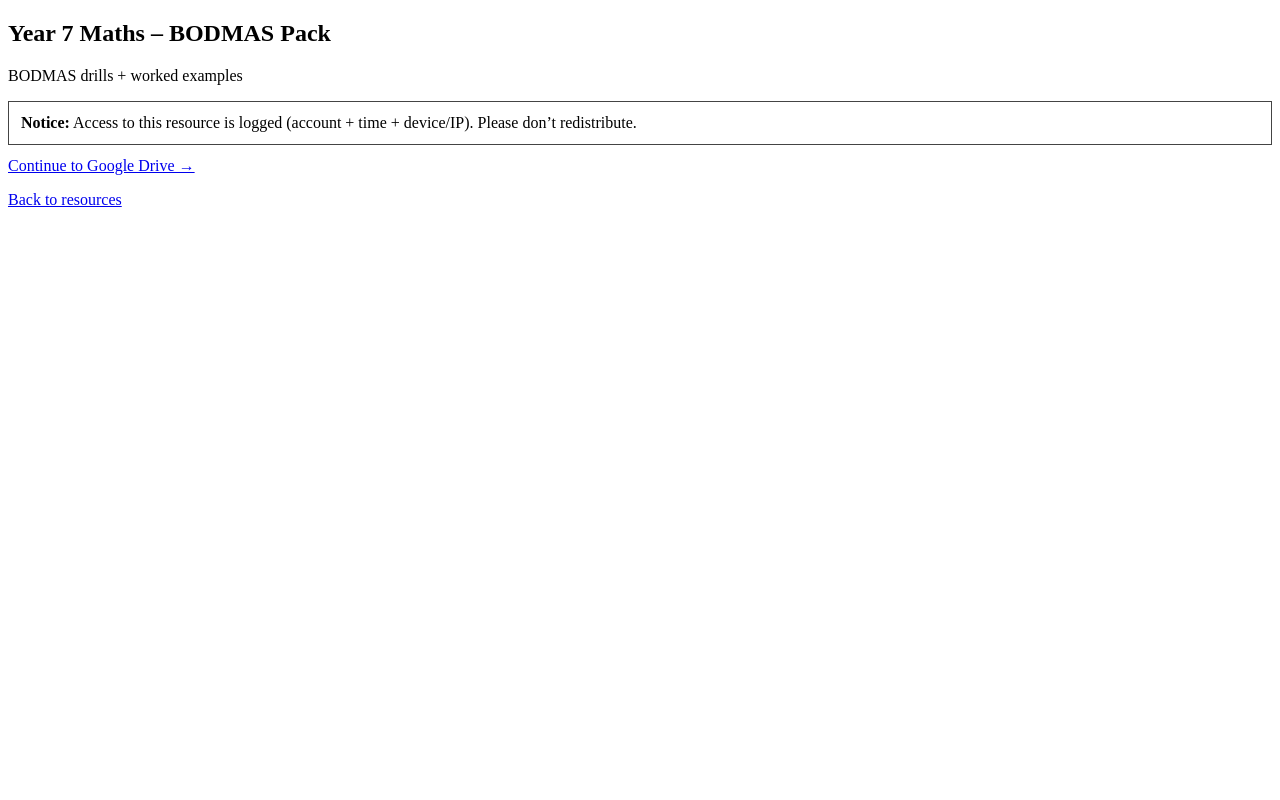
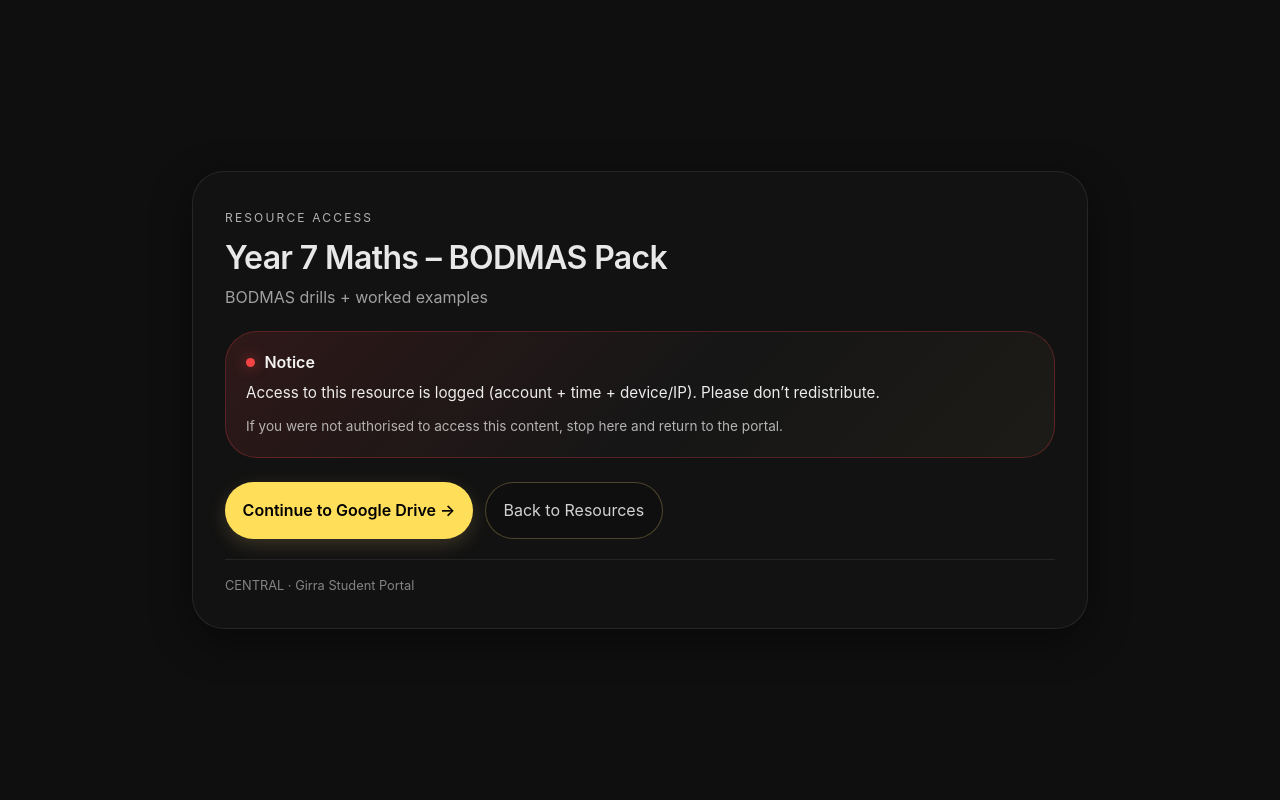
Before and after one commit to sounth-coder/SE12_CENTRAL_SP, a Flask app: page /resource/16 in a window 1280 px wide. Run offline with Flask 3, Linux system fonts and the light colour scheme; a user stored in the database is signed in; data comes from the database, SQL or seed files in the repository; both versions use the stored data as it was after the commit.

Commit message:
New UI/UX changes made on student end
Still working on perfecting the front end, now that most of the backend has arrived.

```diff
--- /dev/null
+++ b/static/styles/resource_warning.css
@@ -0,0 +1,150 @@
+/*THIS PAGE IS DESIGNED TO SERVE AS A WARNING TO KEEP CONFIDENTIAL ACADEMIC MATERIAL TO THEIR OWN SCHOOL ONLY! */
+.resource-warning-wrap{
+  min-height: 100vh;
+  display: flex;
+  align-items: center;
+  justify-content: center;
+  padding: 2rem 1.25rem;
+  background: var(--girra-bg);
+}
+
+.resource-warning-card{
+  width: 100%;
+  max-width: 56rem;
+  background: rgba(20, 20, 20, 0.75);
+  border: 1px solid rgba(42, 42, 42, 0.9);
+  border-radius: var(--radius-2xl);
+  padding: 2rem;
+  box-shadow: 0 12px 40px rgba(0,0,0,0.45);
+  backdrop-filter: blur(10px);
+}
+
+.resource-warning-header{
+  margin-bottom: 1.25rem;
+}
+
+.resource-badge{
+  display: inline-flex;
+  align-items: center;
+  gap: 0.5rem;
+  font-size: 0.75rem;
+  letter-spacing: 0.18em;
+  color: rgba(232, 232, 232, 0.75);
+  text-transform: uppercase;
+  margin-bottom: 0.75rem;
+}
+
+.resource-title{
+  font-size: 2rem;
+  line-height: 1.2;
+  letter-spacing: -0.02em;
+  margin-bottom: 0.5rem;
+}
+
+.resource-desc{
+  color: var(--girra-text-muted);
+  max-width: 46rem;
+}
+
+/* WARNING PANEL */
+.warning-panel{
+  margin-top: 1.25rem;
+  padding: 1.25rem 1.25rem;
+  border-radius: var(--radius-2xl);
+  border: 1px solid rgba(255, 70, 70, 0.25);
+  background:
+    linear-gradient(135deg, rgba(255, 70, 70, 0.12) 0%, rgba(255, 255, 255, 0.02) 55%, rgba(196, 169, 98, 0.06) 100%);
+}
+
+.warning-top{
+  display: flex;
+  align-items: center;
+  gap: 0.6rem;
+  margin-bottom: 0.5rem;
+}
+
+.warning-dot{
+  width: 0.55rem;
+  height: 0.55rem;
+  border-radius: 999px;
+  background: rgba(255, 70, 70, 0.95);
+  box-shadow: 0 0 14px rgba(255, 70, 70, 0.55);
+}
+
+.warning-title{
+  font-size: 1rem;
+  font-weight: 600;
+  color: rgba(255, 255, 255, 0.95);
+}
+
+.warning-text{
+  color: rgba(255, 255, 255, 0.92);
+  font-size: 0.95rem;
+  margin-top: 0.35rem;
+}
+
+.warning-subtext{
+  margin-top: 0.65rem;
+  color: rgba(232, 232, 232, 0.75);
+  font-size: 0.85rem;
+}
+
+/* Actions */
+.warning-actions{
+  display: flex;
+  flex-wrap: wrap;
+  gap: 0.75rem;
+  margin-top: 1.5rem;
+}
+
+.btn-continue{
+  display: inline-flex;
+  align-items: center;
+  justify-content: center;
+  padding: 0.9rem 1.1rem;
+  border-radius: var(--radius-3xl);
+  background: var(--girra-yellow);
+  color: #000;
+  font-weight: 600;
+  transition: transform var(--transition-fast), box-shadow var(--transition-fast), background var(--transition-fast);
+  box-shadow: 0 6px 18px rgba(196, 169, 98, 0.22);
+}
+
+.btn-continue:hover{
+  transform: translateY(-1px);
+  box-shadow: 0 10px 26px rgba(196, 169, 98, 0.28);
+  background: rgba(196, 169, 98, 0.92);
+}
+
+.btn-back{
+  display: inline-flex;
+  align-items: center;
+  justify-content: center;
+  padding: 0.9rem 1.1rem;
+  border-radius: var(--radius-3xl);
+  border: 1px solid rgba(196, 169, 98, 0.35);
+  color: rgba(232, 232, 232, 0.9);
+  background: rgba(0,0,0,0.15);
+  transition: border-color var(--transition-fast), background var(--transition-fast);
+}
+
+.btn-back:hover{
+  border-color: rgba(196, 169, 98, 0.6);
+  background: rgba(255,255,255,0.03);
+}
+
+
+.warning-footer{
+  margin-top: 1.25rem;
+  padding-top: 1rem;
+  border-top: 1px solid rgba(42, 42, 42, 0.85);
+  color: rgba(160, 160, 160, 0.8);
+  font-size: 0.8rem;
+}
+
+
+@media (max-width: 520px){
+  .resource-warning-card{ padding: 1.4rem; }
+  .resource-title{ font-size: 1.6rem; }
+  .btn-continue, .btn-back{ width: 100%; }
+}
--- a/templates/home.html
+++ b/templates/home.html
@@ -18,7 +18,7 @@
                         <span>G</span>
                     </div>
                     <div class="logo-text">
-                        <h2>Girra Student Portal</h2>
+                        <a href="/"><h2>Girra Student Portal</h2></a>  <!-- Need to work on overall interactivity of website for next git -->
                     </div>
                 </div>
 
--- a/templates/resource_gate.html
+++ b/templates/resource_gate.html
@@ -1,22 +1,57 @@
-<!DOCTYPE html>            <!-- ROUGH - UNSTYLED WARNING PAGE - DETERS UNAUTHORIZED RESOURCE DISTRO -->
-<html>
+<!DOCTYPE html>
+<html lang="en">
 <head>
   <meta charset="utf-8">
+  <meta name="viewport" content="width=device-width, initial-scale=1.0">
   <title>Open Resource</title>
+
+  <link rel="stylesheet" href="{{ url_for('static', filename='styles/global.css') }}">
+  <link rel="stylesheet" href="{{ url_for('static', filename='styles/pages.css') }}">
+  <link rel="stylesheet" href="{{ url_for('static', filename='styles/resource_warning.css') }}">
 </head>
+
 <body>
-  <h2>{{ r.title }}</h2>
-  <p>{{ r.description }}</p>
+  <div class="resource-warning-wrap">
+    <div class="resource-warning-card">
 
-  <div style="border:1px solid #444; padding:12px; margin:12px 0;">
-    <b>Notice:</b> Access to this resource is logged (account + time + device/IP).
-    Please don’t redistribute.
+      <div class="resource-warning-header">
+        <span class="resource-badge">RESOURCE ACCESS</span>
+        <h1 class="resource-title">{{ r.title }}</h1>
+        {% if r.description %}
+          <p class="resource-desc">{{ r.description }}</p>
+        {% endif %}
+      </div>
+
+      <div class="warning-panel">
+        <div class="warning-top">
+          <span class="warning-dot"></span>
+          <h2 class="warning-title">Notice</h2>
+        </div>
+
+        <p class="warning-text">
+          Access to this resource is logged (account + time + device/IP). Please don’t redistribute.
+        </p>
+
+        <p class="warning-subtext">
+          If you were not authorised to access this content, stop here and return to the portal.
+        </p>
+      </div>
+
+      <div class="warning-actions">
+        <a class="btn-continue" href="{{ url_for('resource_open', resource_id=r.id) }}">
+          Continue to Google Drive →
+        </a>
+
+        <a class="btn-back" href="{{ url_for('resources') }}">
+          Back to Resources
+        </a>
+      </div>
+
+      <div class="warning-footer">
+        CENTRAL · Girra Student Portal
+      </div>
+
+    </div>
   </div>
-
-  <a href="{{ url_for('resource_open', resource_id=r.id) }}">
-    Continue to Google Drive →
-  </a>
-
-  <p><a href="{{ url_for('resources') }}">Back to resources</a></p>
 </body>
 </html>
--- a/templates/sidebar.html
+++ b/templates/sidebar.html
@@ -6,7 +6,7 @@
                 <span>G</span>
             </div>
             <div class="logo-text">
-                <h2>Girra Student Portal</h2>
+                <a href="/"><h2>Girra Student Portal</h2></a>  <!-- Need to work on overall interactivity of website for next git -->
             </div>
         </div>
 
```
Also changed, not shown: girra_portal.db.
